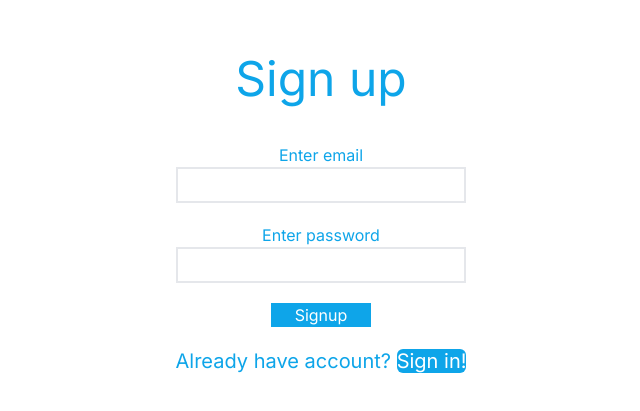
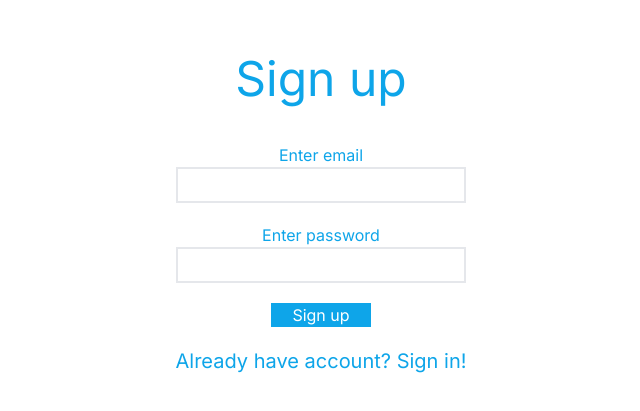
Before and after one commit to Qraree/just-do-it, a Next.js app: page /auth/signup in a window 1280 px wide. Shown: the part 185-596 px from the top of the page, without its empty margins (319-959 px from the left). Built offline with nearby package versions, Linux system fonts and the light colour scheme.

Commit message:
task fix

```diff
--- a/src/app/auth/AuthLayout.tsx
+++ b/src/app/auth/AuthLayout.tsx
@@ -26,20 +26,36 @@ const AuthLayout = ({ mode }: AuthLayoutProps) => {
     setUserInput({ ...userInput, password: e.target.value });
   };
 
-  const handleSubmit = (e: React.MouseEvent<HTMLButtonElement>) => {
+  const handleSubmit = async (e: React.MouseEvent<HTMLButtonElement>) => {
     e.preventDefault();
     if (mode === AUTH_MODE.LOGIN) {
-      axios
-        .post(`http://localhost:5000/auth/login`, {
+      try {
+        const response = await axios.post(`http://localhost:5000/auth/login`, {
           email: userInput.email,
           password: userInput.password,
-        })
-        .then((res) => {
-          if (res?.data?.token) {
-            dispatch(userLogin());
-            router.push("/");
+        });
+        dispatch(userLogin());
+        router.push("/");
+        sessionStorage.setItem("token", `${response.data.token}`);
+        console.log(response.data.token);
+      } catch (e) {
+        console.log("Error");
+      }
+    } else {
+      try {
+        const response = await axios.post(
+          `http://localhost:5000/auth/registration`,
+          {
+            email: userInput.email,
+            password: userInput.password,
           }
-        });
+        );
+        router.push("/auth/login");
+        alert("Successful registration!");
+        console.log(response.data.token);
+      } catch (e) {
+        console.log("Error");
+      }
     }
   };
 
@@ -57,23 +73,21 @@ const AuthLayout = ({ mode }: AuthLayoutProps) => {
             value={userInput.password}
             onChange={handlePasswordChange}
           />
-          <AuthButton onCLick={handleSubmit}>Signup</AuthButton>
+          <AuthButton onCLick={handleSubmit}>
+            {mode === AUTH_MODE.LOGIN ? "Sign in" : "Sign up"}
+          </AuthButton>
           {mode === AUTH_MODE.LOGIN ? (
             <p className="text-sky-500 text-xl mt-5">
               Don&apos;t have an account?{" "}
               <Link href="/auth/signup">
-                <span className="bg-sky-500 text-white rounded-md">
-                  Sign up!
-                </span>
+                <span className="text-sky-500">Sign up!</span>
               </Link>
             </p>
           ) : (
             <p className="text-sky-500 text-xl mt-5">
               Already have account?{" "}
               <Link href="/auth/login">
-                <span className="bg-sky-500 text-white rounded-md">
-                  Sign in!
-                </span>
+                <span className="text-sky-500">Sign in!</span>
               </Link>
             </p>
           )}
--- a/src/app/page.tsx
+++ b/src/app/page.tsx
@@ -1,18 +1,30 @@
 "use client";
-import { ChangeEvent, useState } from "react";
+import { ChangeEvent, useEffect, useState } from "react";
 import Task from "@/components/Task";
 import { ITask } from "@/types/Task";
 import { randomStringId } from "@/utils/randomStringId";
 import { useAppDispatch, useAppSelector } from "@/redux/hooks";
 import { addTask } from "@/redux/features/tasks/tasksSlice";
-import { userLogout } from "@/redux/features/user/userSlice";
+import { userLogin, userLogout } from "@/redux/features/user/userSlice";
 import Link from "next/link";
+import { useRouter } from "next/navigation";
+import TaskList from "@/components/TaskList";
 
 export default function Home() {
+  const router = useRouter();
   const dispatch = useAppDispatch();
   const isUserAuth = useAppSelector((state) => state.users.authorized);
   const tasks = useAppSelector((state) => state.tasks);
   const [taskInput, setTaskInput] = useState<string>("");
+
+  useEffect(() => {
+    if (!sessionStorage.getItem("token")) {
+      router.push("/auth/login");
+    } else {
+      dispatch(userLogin());
+    }
+    console.log(isUserAuth);
+  });
 
   const handleChange = (e: ChangeEvent<HTMLInputElement>) => {
     setTaskInput(e.target.value);
@@ -20,13 +32,14 @@ export default function Home() {
 
   const userLogoutFunc = () => {
     dispatch(userLogout());
+    sessionStorage.clear();
   };
 
   function addNewTask(): void {
     if (taskInput !== "") {
       const newTask: ITask = {
         id: randomStringId(),
-        value: taskInput,
+        title: taskInput,
       };
       dispatch(addTask(newTask));
       setTaskInput("");
@@ -35,6 +48,8 @@ export default function Home() {
 
   return (
     <main className="">
+      {isUserAuth ? (
+        <>
           <div className="w-full bg-sky-500 p-5 text-white text-2xl overflow-hidden flex justify-between">
             <div className="group w-1/12">
               <span className="transition-all group-hover:hidden">jdi</span>
@@ -70,13 +85,14 @@ export default function Home() {
               </button>
             </div>
             <div className="w-2/6 bg-amber-200 border-2 border-black-100 rounded-md">
-          {tasks.map((task: ITask) => (
-            <Task key={task.id} task={task}>
-              {task.value}
-            </Task>
-          ))}
+              {/* @ts-expect-error Server Component */}
+              <TaskList />
             </div>
           </section>
+        </>
+      ) : (
+        <div>Loading...</div>
+      )}
     </main>
   );
 }
```
Lines whose indentation alone changed are shown as unchanged.
